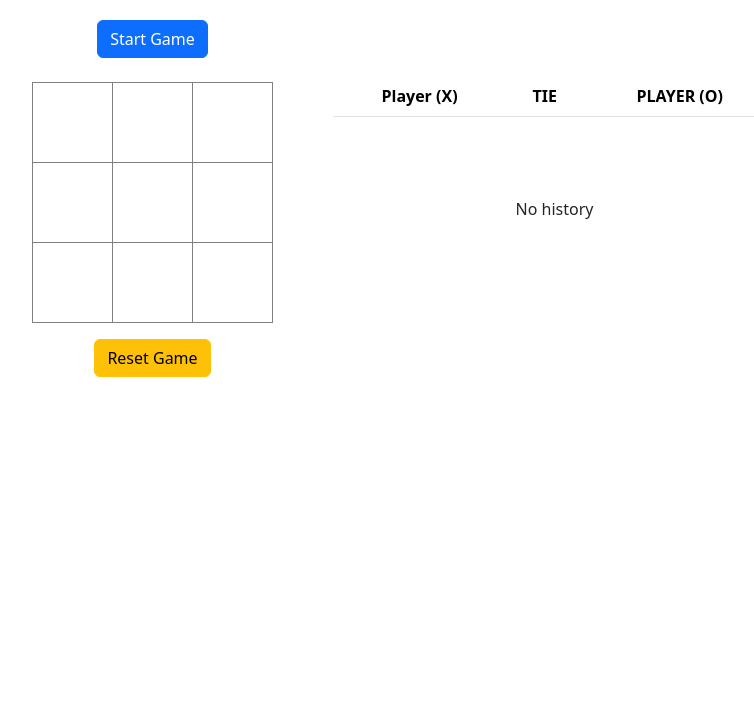
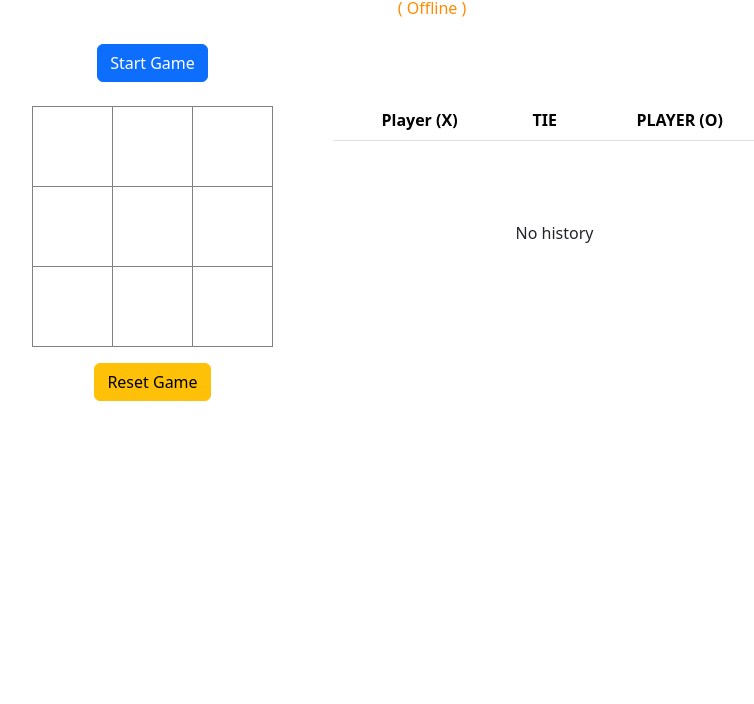
Before and after one commit to Devadharshini-Nagarajan/Wordle-TicTacToe, a plain HTML site: page TicTacToe/home.html in a window 1280 px wide. Shown: the part 96-800 px from the top of the page, without its empty margins (208-962 px from the left). Drawn offline with nearby package versions, Linux system fonts and the light colour scheme; no server answers.

Commit message:
feat: online offline text added

```diff
--- a/TicTacToe/home.css
+++ b/TicTacToe/home.css
@@ -51,3 +51,13 @@ header h1 {
   width: 80%;
   text-align: center;
 }
+
+.off-row {
+  display: flex;
+  justify-content: center;
+}
+
+#offline {
+  color: darkorange;
+  font-weight: 500;
+}
--- a/TicTacToe/home.html
+++ b/TicTacToe/home.html
@@ -16,6 +16,7 @@
   <body>
     <header>
       <h1>TIC TAC TOE</h1>
+      <div class="off-row"><span id="offline"></span></div>
     </header>
     <div id="game-board">
       <div>
--- a/TicTacToe/home.js
+++ b/TicTacToe/home.js
@@ -14,6 +14,7 @@ let gridValue = [
 let turnSpan = document.getElementById("whosTurn");
 let startGameButton = document.getElementById("startGame");
 let matchStatusDiv = document.getElementById("matchStatus");
+let offlineSpan = document.getElementById("offline");
 
 initiateGame();
 callAPILogic();
@@ -24,6 +25,7 @@ function initiateGame() {
   turnSpan.hidden = true;
   matchStatusDiv.innerHTML = "";
   startGameButton.hidden = false;
+  offlineSpan.innerHTML = "( Online )"
   renderBlock();
 }
 
@@ -177,6 +179,7 @@ function callAPILogic() {
     }
     if (xhttp.status === 0) {
       isOffline = true;
+      offlineSpan.innerHTML = "( Offline )"
       checkGameLogic();
     }
   };
```
